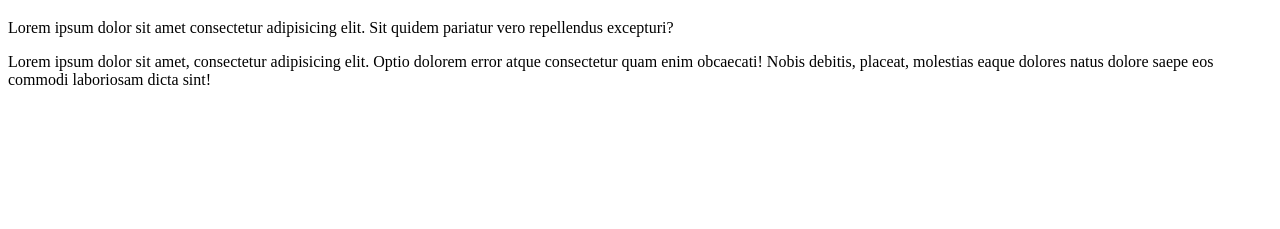
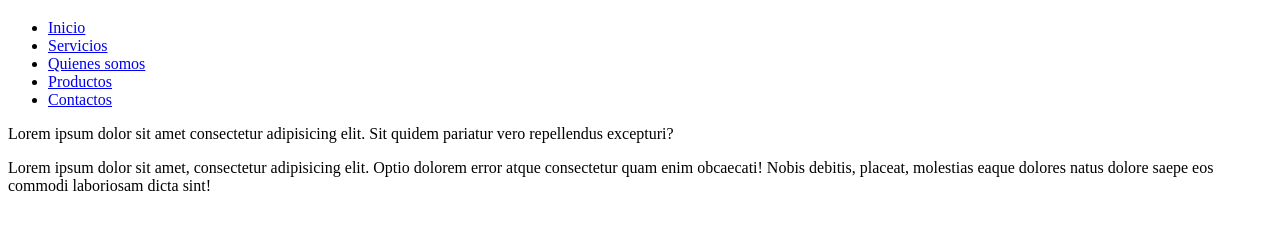
Before and after one commit to Karina-MC2024/repogit, a plain HTML site: page index.html in a window 1280 px wide. Shown: the part 61-290 px from the top of the page. Drawn offline with Linux system fonts and the light colour scheme.

Commit message:
Tercera version incluye menu

```diff
--- a/index.html
+++ b/index.html
@@ -7,10 +7,18 @@
 </head>
 <body>
     <h1>Inicio</h1>
+    <ul>
+        <li><a href="index.html"> Inicio </a></li>
+        <li><a href="servicios.html"> Servicios </a></li>
+        <li><a href="quienes.html"> Quienes somos </a></li>
+        <li><a href="productos.html"> Productos </a></li>
+        <li><a href="contactos.html"> Contactos</a></li>
+    </ul>
     <p>Lorem ipsum dolor sit amet consectetur adipisicing elit. Sit quidem pariatur vero repellendus excepturi?</p>
     <p>Lorem ipsum dolor sit amet, consectetur adipisicing elit. Optio dolorem error atque consectetur quam enim obcaecati! Nobis debitis, placeat, molestias eaque dolores natus dolore saepe eos commodi laboriosam dicta sint!
 
     </p>
 
+
 </body>
 </html>
```
Also changed, not shown: contactos.html (+7 -0 lines), productos.html (+7 -0 lines), quienes.html (+7 -0 lines), servicios.html (+7 -0 lines).
